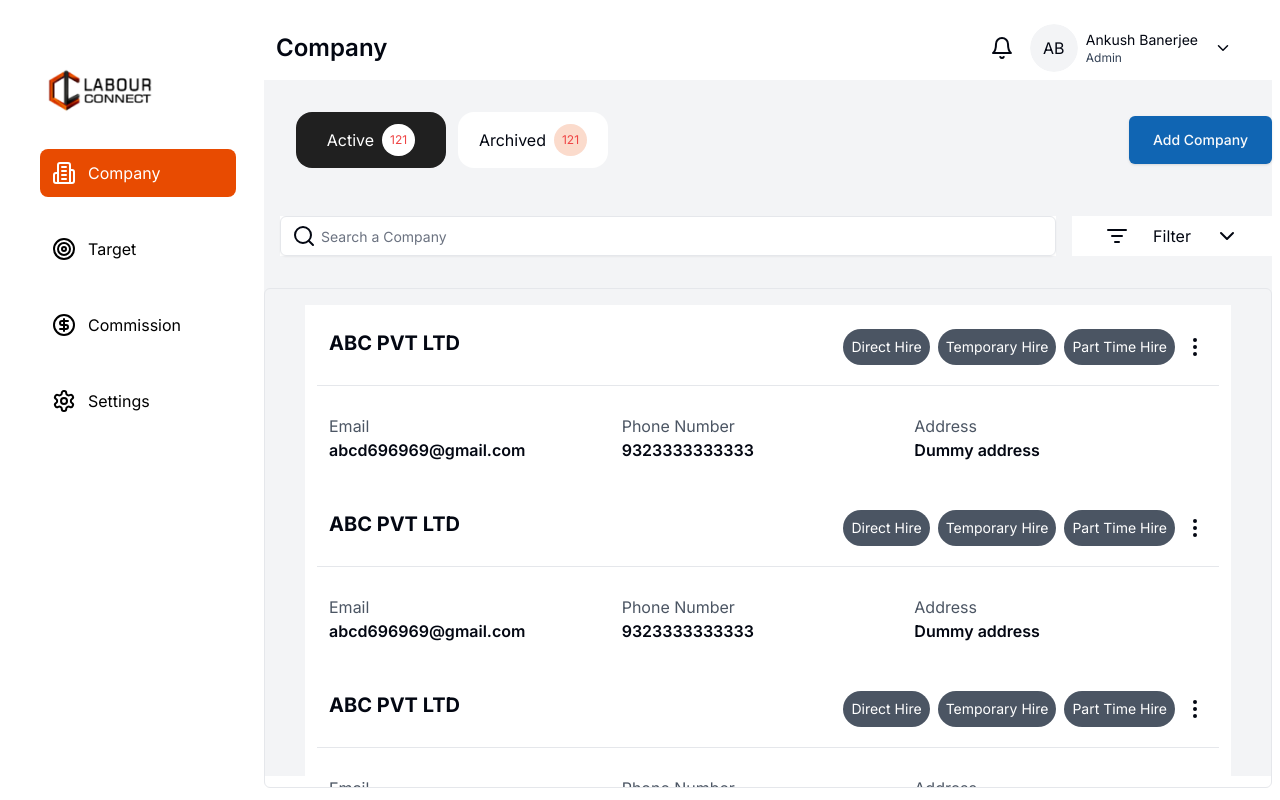
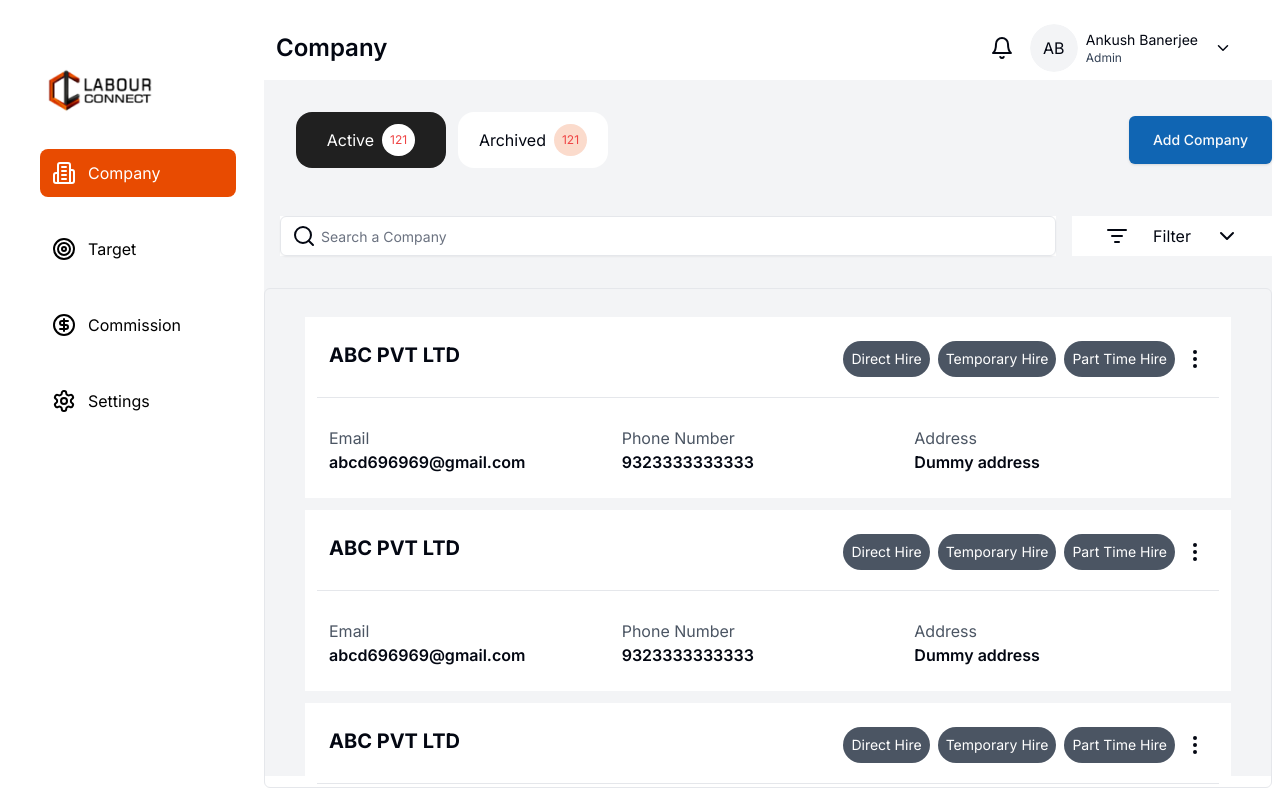
Before and after one commit to Line-CodeLC/talento-fe, a Next.js app: page /sales in a window 1280 px wide. Built offline with nearby package versions, Linux system fonts and the light colour scheme.

Commit message:
wip-scrollarea

```diff
--- a/src/app/sales/components/CompanyCard.tsx
+++ b/src/app/sales/components/CompanyCard.tsx
@@ -13,7 +13,7 @@ import { EllipsisVertical } from "lucide-react";
 interface CompanyCardProps {}
 const CompanyCard: FC<CompanyCardProps> = () => {
   return (
-    <div className="bg-white p-3 ml-6 mr-6 ">
+    <div className="bg-white p-3 ml-6 mr-6 mt-3 ">
       <div className="flex justify-between p-3">
         <div className="font-bold text-xl">ABC PVT LTD</div>
         <div className="flex gap-2 items-center">
--- a/src/app/sales/page.tsx
+++ b/src/app/sales/page.tsx
@@ -17,7 +17,7 @@ const Page: FC<PageProps> = () => {
         <FilterBox />
       </div>
 
-      <ScrollArea className="max-h-[500px] w-full md:max-w-8xl rounded-md border p-4 overflow-y-auto">
+      <ScrollArea className="max-h-[500px] w-full  md:max-w-8xl rounded-md border p-4 overflow-y-auto">
         {Array.from({ length: 10 }).map((_, idx) => (
           <CompanyCard key={idx} />
         ))}
```
